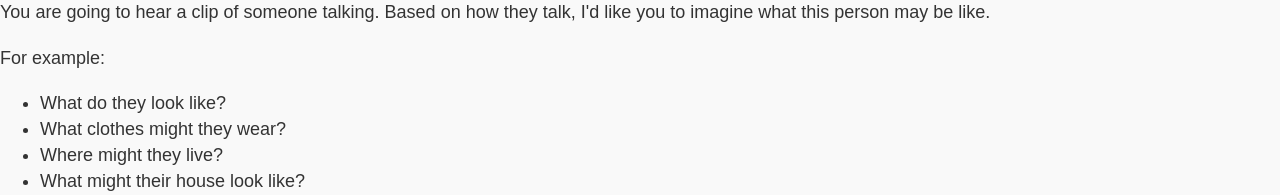
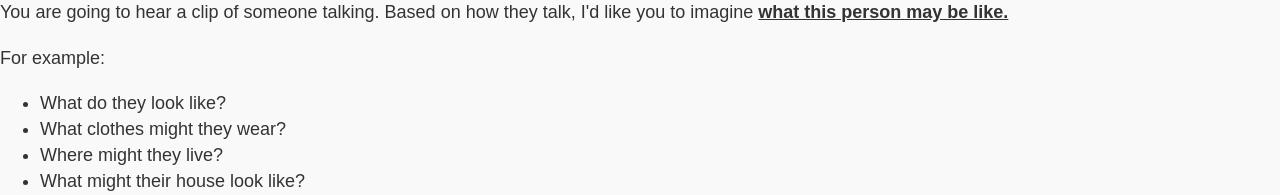
Before and after one commit to patayto/ellaexperiment3, a Jekyll site: the page index.html, which Jekyll copies as it is, in a window 1280 px wide. Shown: the top 195 px of the page. Built offline with Jekyll 4.4.1, drawn with Linux system fonts in a browser that asks for light colours.

Commit message:
Update index.html

```diff
--- a/index.html
+++ b/index.html
@@ -152,16 +152,16 @@
                             <li>What could they do as a job?</li>
                             <li>Do I know anyone who talks like this?</li>
 						</ul>
-						<img src="drawing.png" width="25%" height="25%">
 						<br>
 						 <audio controls>
-						 <source src="audio3.wav" type="audio/wav">
+						 <source src="audio_p.wav" type="audio/wav">
 						 Your browser does not support the audio element.
 						 </audio>
 						 <br>
-
-						<p>Once you've thought about these things, use your imagination to draw a person and their surroundings that you think could match the way this person speaks.</p>
-						<p>Try not to focus too much on what was said in the clip. Focus instead on the way the person is speaking.</p>
+						 <br>
+						<p>Once you've thought about these things, use your imagination to <u><b>draw a person and their surroundings</u></b> that you think could match the way this person speaks.</p>
+						<p>Try not to focus too much on what was said in the clip. Focus instead on <u><b>the way the person is speaking.</u></b></p>
+						<img src="drawing.png" width="25%" height="25%">
 					</div>
 				`);
                 currentPage = 2;
@@ -171,7 +171,7 @@
 </head>
 <body>
 <div id="page1">
-    <p>You are going to hear a clip of someone talking. Based on how they talk, I'd like you to imagine what this person may be like.</p>
+    <p>You are going to hear a clip of someone talking. Based on how they talk, I'd like you to imagine <b><u>what this person may be like.</u></b></p>
     <p>For example:</p>
     <ul>
         <li>What do they look like?</li>
@@ -184,7 +184,7 @@
 	<img src="person.png" width="25%" height="25%">
 	<br>
 	 <audio controls>
-	 <source src="audio3.wav" type="audio/wav">
+	 <source src="audio_p.wav" type="audio/wav">
 	 Your browser does not support the audio element.
 	 </audio>
     <p>Take 5 minutes to do this, you can write down any ideas if you want to, and feel free to listen to the audio clip as many times as you like.</p>
```
